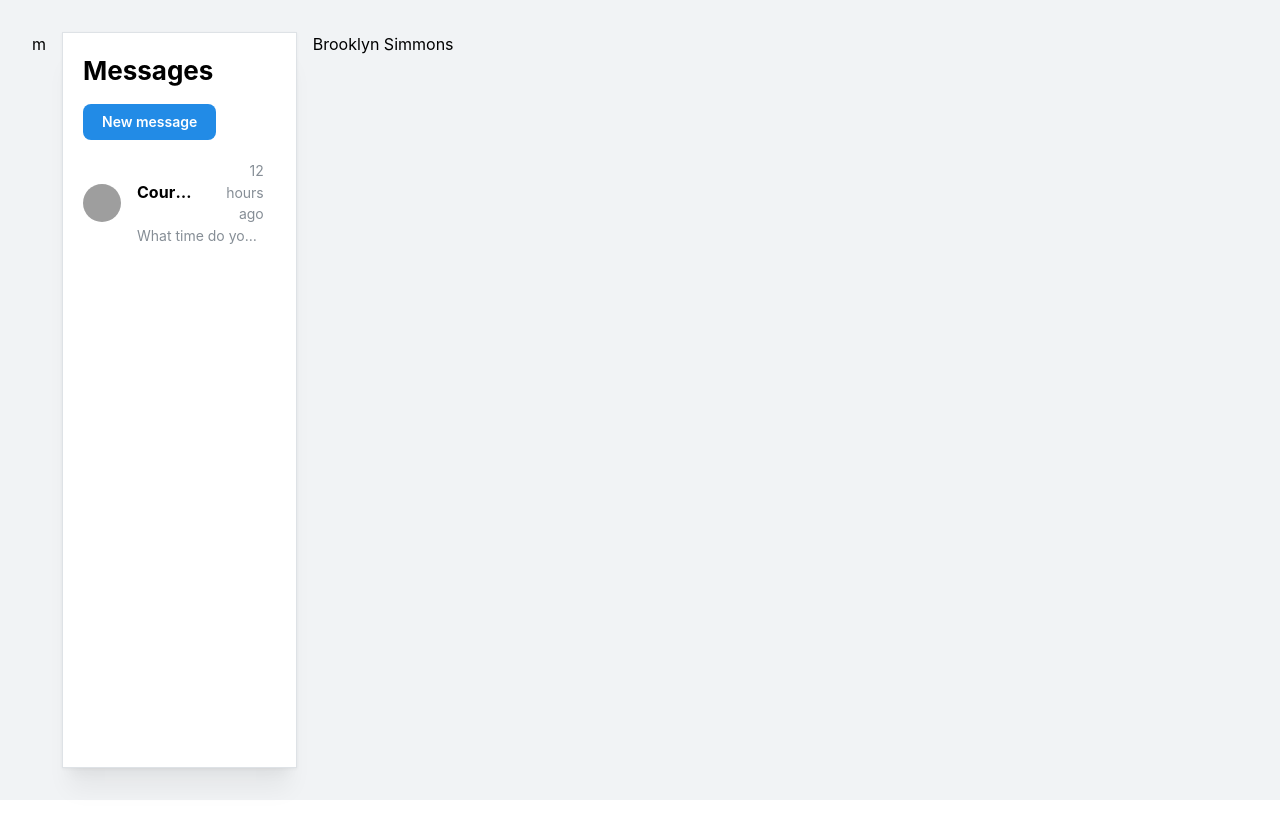
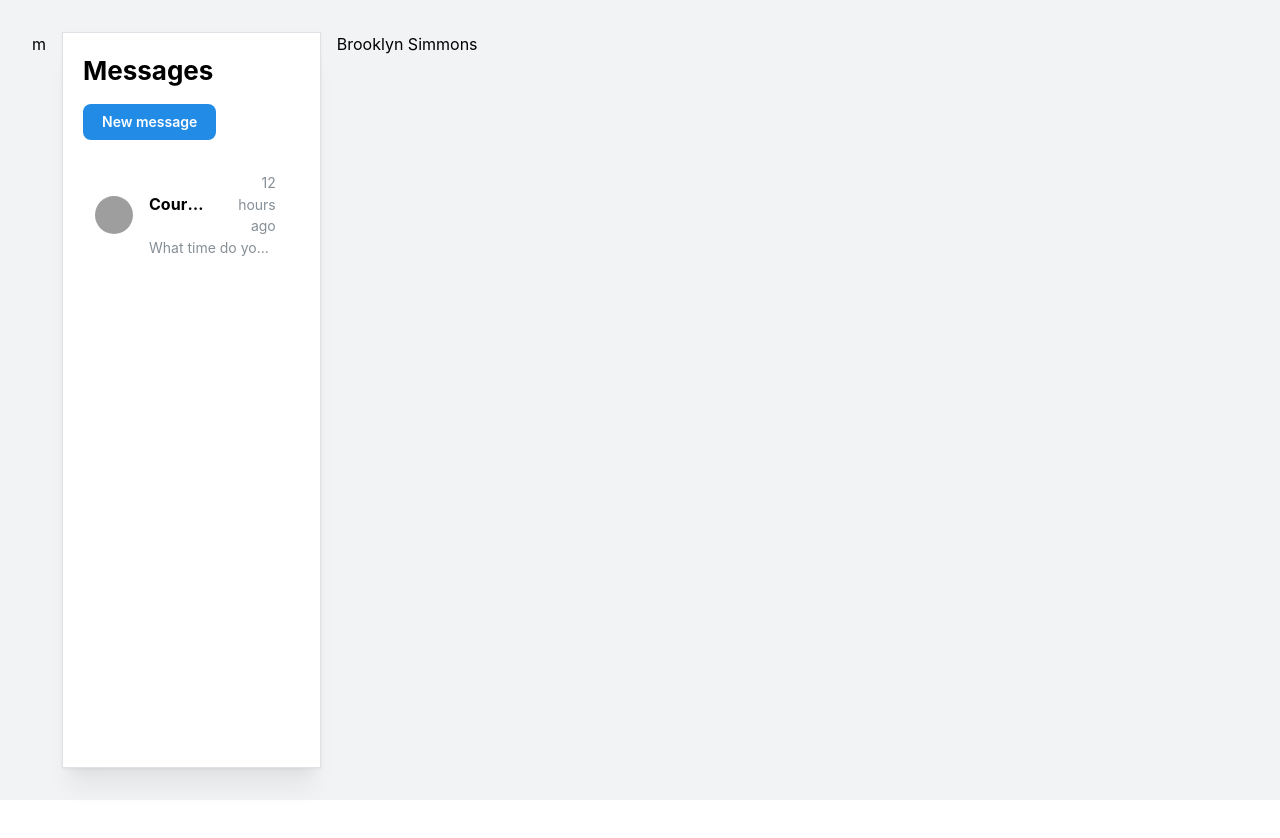
Before and after one commit to henrylin03/zam-messages--ui, a React (Vite) app: page /messages in a window 1280 px wide. Shown: the top 838 px of the page. Built offline with nearby package versions, Linux system fonts and the light colour scheme; grey boxes are pictures that could not be loaded.

Commit message:
feat(MessagePreview): add hover effect with transition
not sure why it doesn't work when i apply the css module style class to the React Router <Link> component, but it's ok (i hope, accesibility wise) for me to just add it to the inner Group

```diff
--- /dev/null
+++ b/src/pages/MessagesPage/MessagesList/MessagePreview/MessagePreview.module.css
@@ -0,0 +1,8 @@
+.inner {
+  border-radius: var(--mantine-radius-sm);
+}
+
+.inner:hover {
+  background-color: var(--mantine-color-gray-2);
+  transition: all 100ms ease-in-out;
+}
--- a/src/pages/MessagesPage/MessagesList/MessagePreview/index.tsx
+++ b/src/pages/MessagesPage/MessagesList/MessagePreview/index.tsx
@@ -3,6 +3,7 @@ import { Avatar, Group, Stack, Text } from "@mantine/core";
 import type { Message } from "@models/messages";
 import type { OpUnitType as TimeUnit } from "dayjs";
 import { Link } from "react-router";
+import styles from "./MessagePreview.module.css";
 
 interface Props {
   message: Message;
@@ -25,7 +26,12 @@ const MessagePreview = ({ message }: Props) => {
 
   return (
     <Link to={`/messages/${author.id}`}>
-      <Group justify="space-between" wrap="nowrap">
+      <Group
+        justify="space-between"
+        wrap="nowrap"
+        className={styles.inner}
+        p="sm"
+      >
         <Avatar
           src={message.author.avatarSrc}
           alt={`Avatar of ${author.name}`}
```
